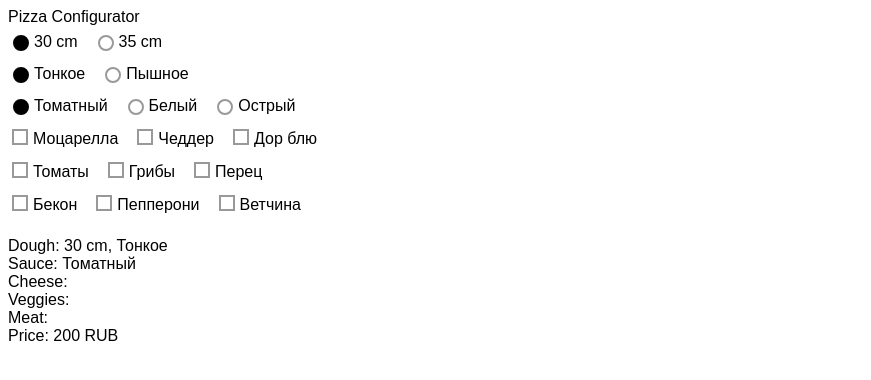
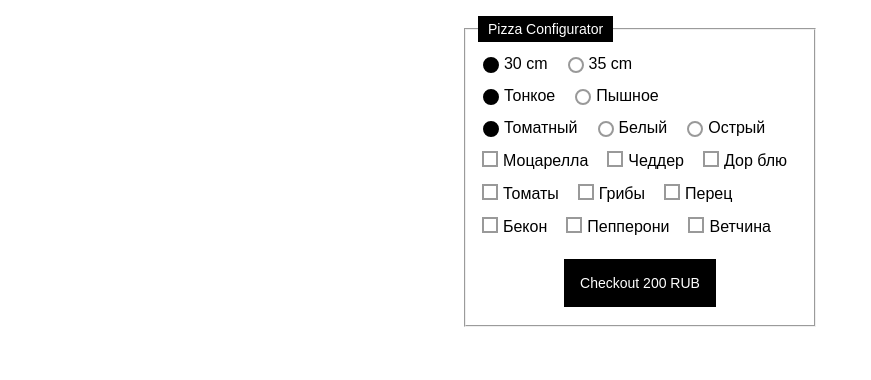
Before and after one commit to anton-kuptsov/pizza-delivery, a React (Create React App) app: page / in a window 1280 px wide. Shown: the top 380 px of the page, without its empty margins (0-871 px from the left). Built offline with nearby package versions, Linux system fonts and the light colour scheme.

Commit message:
[feat] add checkout

```diff
--- /dev/null
+++ b/src/Checkout.jsx
@@ -0,0 +1,30 @@
+import { Button } from "./components/Button";
+
+export const Checkout = ({ pizza, totalOrder }) => {
+  return (
+    <div className={"container"}>
+      <div>
+        <span className="order-item-name">Dough:</span> {pizza.size},{" "}
+        {pizza.dough}
+      </div>
+      <div>
+        <span className="order-item-name">Sauce:</span> {pizza.sauce}
+      </div>
+      <div>
+        <span className="order-item-name">Cheese:</span> {`${pizza.cheese}`}
+      </div>
+      <div>
+        <span className="order-item-name">Veggies:</span> {`${pizza.veggies}`}
+      </div>
+      <div>
+        <span className="order-item-name">Meat:</span> {`${pizza.meat}`}
+      </div>
+      <div>
+        <span className="order-item-name">Total:</span> {totalOrder} RUB
+      </div>
+      <div className="container">
+        <Button className="order-button">Order</Button>
+      </div>
+    </div>
+  );
+};
--- a/src/Configurator.jsx
+++ b/src/Configurator.jsx
@@ -1,31 +1,27 @@
 import React, { useState } from "react";
-
-import {
-  INITIAL_PIZZA,
-  INITIAL_PRICE,
-  SIZE,
-  DOUGH,
-  SAUCE,
-  CHEESE,
-  VEGGIES,
-  MEAT
-} from "./const";
-import { SelectorsGroup } from "components/SelectorGroups";
+import { SelectorsGroup } from "./components/SelectorGroups";
+import { Button } from "./components/Button";
+import { Checkout } from "./Checkout";
+import * as _data from "./consts";
 
 export default function Configurator() {
-  const [pizza, setPizza] = useState(INITIAL_PIZZA);
-  const [pizzaPrice, setPizzaPrice] = useState(INITIAL_PRICE);
+  const { INITIAL_PIZZA_CONFIG, INITIAL_PIZZA_PRICE, ...data } = _data;
+
+  const [pizza, setPizza] = useState(INITIAL_PIZZA_CONFIG);
+  const [pizzaPrice, setPizzaPrice] = useState(INITIAL_PIZZA_PRICE);
   const [additionalPrice, setAdditionalPrice] = useState(0);
+  const [isCheckout, setCheckout] = useState(false);
 
-  const orderTotal = pizzaPrice + additionalPrice;
+  const totalOrder = pizzaPrice + additionalPrice;
 
-  const handleChange = (e, key) => {
+  const handleChangeRadio = (e, key) => {
     const newState = pizza;
     newState[key] = e.target.name;
     setPizza(prevState => ({ ...prevState, newState }));
+    console.log(e.target.type);
   };
 
-  const handleSelect = (e, key) => {
+  const handleSelectCheckbox = (e, key) => {
     const value = e.target.name;
     const newState = pizza;
 
@@ -34,64 +30,86 @@ export default function Configurator() {
       : (newState[key] = newState[key].filter(item => item !== value));
 
     setPizza(prevState => ({ ...prevState, newState }));
+    console.log(e.target.type);
+  };
+  const handleCheckout = e => {
+    e.preventDefault();
+    setCheckout(true);
   };
 
-  return (
+  return isCheckout ? (
+    <Checkout pizza={pizza} totalOrder={totalOrder} />
+  ) : (
+    <div className={"container"}>
+      <form onSubmit={handleCheckout}>
+        <fieldset>
+          <legend>Pizza Configurator</legend>
           <div>
-      Pizza Configurator
+            {/* {Object.keys(data).map(item => (
               <SelectorsGroup
-        data={SIZE}
-        onChange={e => handleChange(e, "size")}
+                key={item}
+                data={data[item]}
+                onChange={e => handleChangeRadio(e, item.toLowerCase())}
+                currState={pizza.size}
+                currPrice={pizzaPrice}
+                updPrice={setPizzaPrice}
+              />
+            ))} */}
+
+            <SelectorsGroup
+              data={data.SIZE}
+              onChange={e => handleChangeRadio(e, "size")}
               currState={pizza.size}
               currPrice={pizzaPrice}
               updPrice={setPizzaPrice}
             />
             <SelectorsGroup
-        data={DOUGH}
-        onChange={e => handleChange(e, "dough")}
+              data={data.DOUGH}
+              onChange={e => handleChangeRadio(e, "dough")}
               currState={pizza.dough}
               currPrice={pizzaPrice}
               updPrice={setPizzaPrice}
             />
             <SelectorsGroup
-        data={SAUCE}
-        onChange={e => handleChange(e, "sauce")}
+              data={data.SAUCE}
+              onChange={e => handleChangeRadio(e, "sauce")}
               currState={pizza.sauce}
               currPrice={pizzaPrice}
               updPrice={setPizzaPrice}
             />
             <SelectorsGroup
               type="checkbox"
-        data={CHEESE}
-        onChange={e => handleSelect(e, "cheese")}
+              data={data.CHEESE}
+              onChange={e => handleSelectCheckbox(e, "cheese")}
               currState={pizza.cheese}
               currPrice={additionalPrice}
               updPrice={setAdditionalPrice}
             />
             <SelectorsGroup
               type="checkbox"
-        data={VEGGIES}
-        onChange={e => handleSelect(e, "veggies")}
+              data={data.VEGGIES}
+              onChange={e => handleSelectCheckbox(e, "veggies")}
               currState={pizza.veggies}
               currPrice={additionalPrice}
               updPrice={setAdditionalPrice}
             />
             <SelectorsGroup
               type="checkbox"
-        data={MEAT}
-        onChange={e => handleSelect(e, "meat")}
+              data={data.MEAT}
+              onChange={e => handleSelectCheckbox(e, "meat")}
               currState={pizza.meat}
               currPrice={additionalPrice}
               updPrice={setAdditionalPrice}
             />
-      <div style={{ marginTop: "1rem" }}>
-        Dough: {pizza.size}, {pizza.dough}
+
+            <div className="container">
+              <Button className="checkout-button">
+                Checkout {totalOrder} RUB
+              </Button>
             </div>
-      <div>Sauce: {pizza.sauce}</div>
-      <div>{`Cheese: ${pizza.cheese}`}</div>
-      <div>{`Veggies: ${pizza.veggies}`}</div>
-      <div>{`Meat: ${pizza.meat}`}</div>
-      <div>Price: {orderTotal} RUB</div>
+          </div>
+        </fieldset>
+      </form>
     </div>
   );
 }
--- a/src/components/Button/Button.jsx
+++ b/src/components/Button/Button.jsx
@@ -0,0 +1,3 @@
+export default function Button({ children, ...props }) {
+  return <button {...props}>{children}</button>;
+}
--- a/src/components/Button/index.js
+++ b/src/components/Button/index.js
@@ -1 +1 @@
-export { default } from "./Button";
+export { default as Button } from "./Button";
--- a/src/components/SelectorGroups/SelectorsGroup.jsx
+++ b/src/components/SelectorGroups/SelectorsGroup.jsx
@@ -1,8 +1,8 @@
-import Selector from "components/Selector";
+import Selector from "./Selector";
 
 export default function SelectorsGroup({
   type = "radio",
-  data,
+  data = [],
   currState,
   currPrice,
   updPrice,
--- a/src/components/SelectorGroups/index.js
+++ b/src/components/SelectorGroups/index.js
@@ -1 +1,2 @@
 export { default as SelectorsGroup } from "./SelectorsGroup";
+export { default as Selector } from "./Selector";
--- a/src/const.js
+++ b/src/consts.js
@@ -1,4 +1,4 @@
-export const INITIAL_PRICE = 200;
+export const INITIAL_PIZZA_PRICE = 200;
 
 export const SIZE = [
   {
@@ -7,7 +7,7 @@ export const SIZE = [
     value: 30,
     additionalPrice: 0,
     price: function() {
-      return INITIAL_PRICE + this.additionalPrice;
+      return INITIAL_PIZZA_PRICE + this.additionalPrice;
     }
   },
   {
@@ -16,7 +16,7 @@ export const SIZE = [
     value: 35,
     additionalPrice: 50,
     price: function() {
-      return INITIAL_PRICE + this.additionalPrice;
+      return INITIAL_PIZZA_PRICE + this.additionalPrice;
     }
   }
 ];
@@ -60,18 +60,21 @@ export const SAUCE = [
 export const CHEESE = [
   {
     id: 8,
+    type: "checkbox",
     variant: "Моцарелла",
     value: "mozzarella",
     additionalPrice: 29
   },
   {
     id: 9,
+    type: "checkbox",
     variant: "Чеддер",
     value: "cheddar",
     additionalPrice: 29
   },
   {
     id: 10,
+    type: "checkbox",
     variant: "Дор блю",
     value: "dorblu",
     additionalPrice: 29
@@ -120,7 +123,7 @@ export const MEAT = [
   }
 ];
 
-export const INITIAL_PIZZA = {
+export const INITIAL_PIZZA_CONFIG = {
   size: SIZE[0].variant,
   dough: DOUGH[0].variant,
   sauce: SAUCE[0].variant,
--- a/src/index.css
+++ b/src/index.css
@@ -1,5 +1,3 @@
-@import-normalize;
-
 html {
   font-family: sans-serif;
 }
@@ -57,3 +55,22 @@ button:active {
   color: black;
   outline: 1px solid black;
 }
+
+.container {
+  margin-left: auto;
+  width: fit-content;
+  margin-right: auto;
+  margin-top: 1rem;
+  margin-bottom: 0.5rem;
+}
+
+.checkout-button {
+  padding: 1rem;
+}
+.order-button {
+  padding: 0.75rem;
+}
+.order-item-name {
+  font-size: 0.9rem;
+  color: #777;
+}
```
Also changed, not shown: src/components/SelectorGroups/Selector/Selector.jsx (renamed from src/components/Selector/Selector.jsx), src/components/SelectorGroups/Selector/index.js (renamed from src/components/Selector/index.js). Lines whose indentation alone changed are shown as unchanged.
